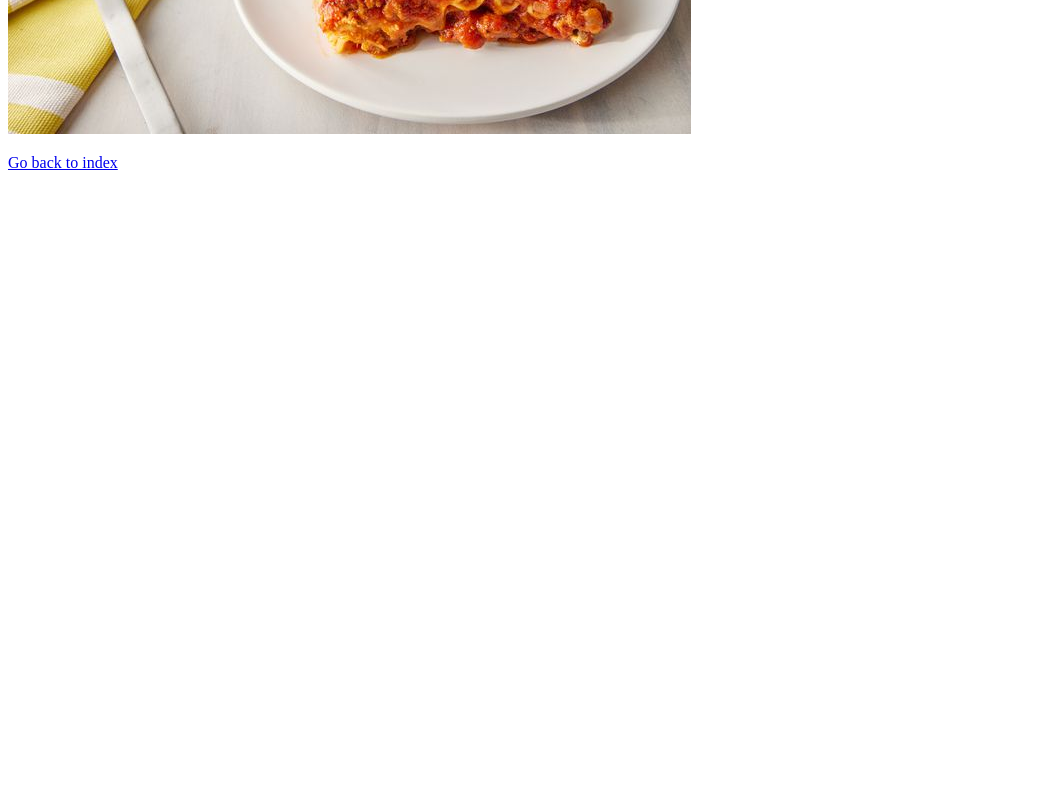
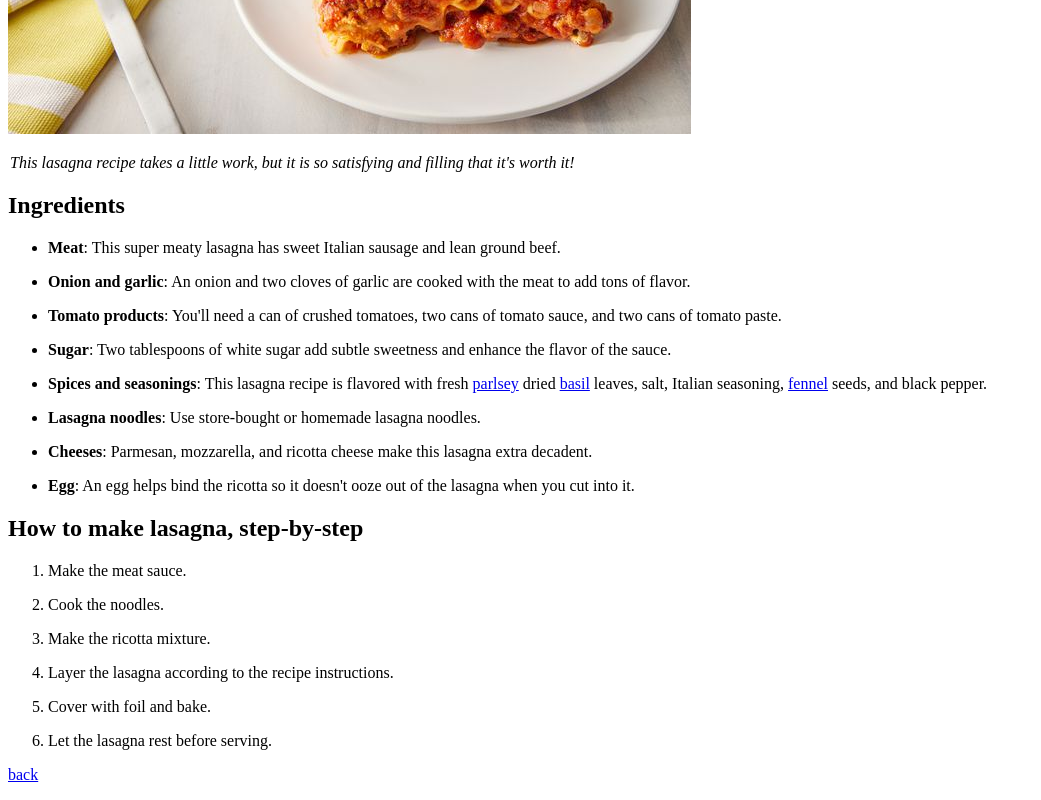
Before and after one commit to Oh-HelloFriend/odin-recipes, a plain HTML site: page recipes/lasagna.html in a window 1280 px wide. Shown: the part 458-1258 px from the top of the page, without its empty margins (0-1041 px from the left). Before the commit the page ends 800 px from the top, so only its background shows below. Drawn offline with Linux system fonts and the light colour scheme.

Commit message:
build: lasagna ingredients list and step-by-step

```diff
--- a/recipes/lasagna.html
+++ b/recipes/lasagna.html
@@ -9,7 +9,31 @@
     <h1>Lasagna</h1>
     <img src="../img/Lasagna.jpg" alt="lasagna on a plate" height="512" width="683">
 
-    <p><a href="../index.html">Go back to index</a></p>
+    <p><legend><em>This lasagna recipe takes a little work, but it is so satisfying and filling that it's worth it!</em></legend></p>
+
+    <h2>Ingredients</h2>
+        <ul>
+            <p><li><strong>Meat</strong>: This super meaty lasagna has sweet Italian sausage and lean ground beef.</li></p>
+            <p><li><strong>Onion and garlic</strong>: An onion and two cloves of garlic are cooked with the meat to add tons of flavor.</li></p>
+            <p><li><strong>Tomato products</strong>: You'll need a can of crushed tomatoes, two cans of tomato sauce, and two cans of tomato paste.</li></p>
+            <p><li><strong>Sugar</strong>: Two tablespoons of white sugar add subtle sweetness and enhance the flavor of the sauce.</li></p>
+            <p><li><strong>Spices and seasonings</strong>: This lasagna recipe is flavored with fresh <a href="https://en.wikipedia.org/wiki/Parsley">parlsey</a> dried <a href="https://en.wikipedia.org/wiki/Basil">basil</a> leaves, salt, Italian seasoning, <a href="https://en.wikipedia.org/wiki/Fennel">fennel</a> seeds, and black pepper.</li></p>
+            <p><li><strong>Lasagna noodles</strong>: Use store-bought or homemade lasagna noodles.</li></p>
+            <p><li><strong>Cheeses</strong>: Parmesan, mozzarella, and ricotta cheese make this lasagna extra decadent.</li></p>
+            <p><li><strong>Egg</strong>: An egg helps bind the ricotta so it doesn't ooze out of the lasagna when you cut into it.</li></p>
+        </ul>
+    <h2>How to make lasagna, step-by-step</h2>
+        <ol>
+            <p><li>Make the meat sauce.</li></p>
+            <p><li>Cook the noodles.</li></p>
+            <p><li>Make the ricotta mixture.</li></p>
+            <p><li>Layer the lasagna according to the recipe instructions.</li></p>
+            <p><li>Cover with foil and bake.</li></p>
+            <p><li>Let the lasagna rest before serving.</li></p>
+        </ol>
+
+
+    <p><a href="../index.html">back</a></p>
 
 <!--https://www.allrecipes.com/recipe/23600/worlds-best-lasagna/-->
 </body>
```
Also changed, not shown: index.html (+1 -1 lines).
